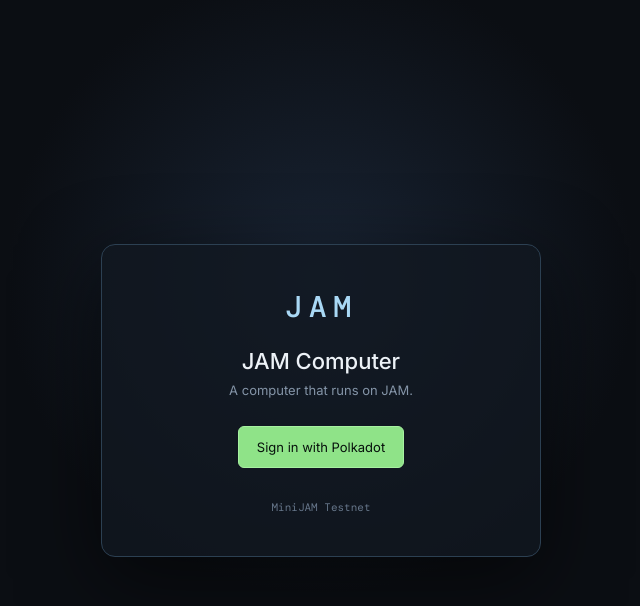
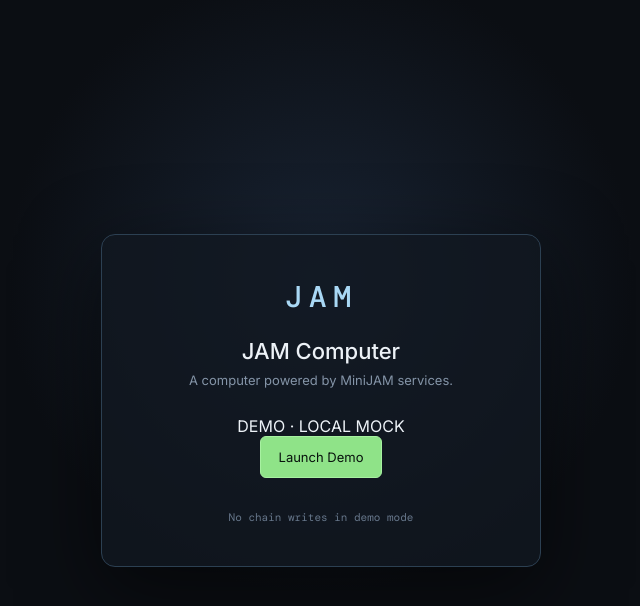
Before and after one commit to ArcheLabs/jam-os, a React (Vite) app: page / in a window 1280 px wide. Shown: the top 606 px of the page, without its empty margins (319-959 px from the left). Built offline with nearby package versions, Linux system fonts and the light colour scheme.

Commit message:
feat: sharpen JAM Computer launch flow

```diff
--- a/src/boot/BootScreen.tsx
+++ b/src/boot/BootScreen.tsx
@@ -7,8 +7,10 @@
   network: "JAM Network",
 };
 
-export function BootScreen({ phase, networkName, progress, error, onSignIn, onRetry }: { phase: "boot" | "login" | "provisioning" | "error"; networkName: string; progress: ProvisionProgress[]; error?: string; onSignIn: () => void; onRetry: () => void }) {
+export function BootScreen({ phase, mode, networkName, progress, error, onSignIn, onRetry }: { phase: "boot" | "login" | "provisioning" | "error"; mode: "mock" | "live"; networkName: string; progress: ProvisionProgress[]; error?: string; onSignIn: () => void; onRetry: () => void }) {
   if (phase === "boot") return <main className="boot-screen"><div className="boot-loader"><span className="boot-logo">JAM</span><span>Starting JAM Computer…</span></div></main>;
-  if (phase === "login") return <main className="boot-screen"><section className="login-card"><div className="login-brand">JAM</div><h1>JAM Computer</h1><p>A computer that runs on JAM.</p><button className="login-button" onClick={onSignIn}>Sign in with Polkadot</button><small>{networkName}</small></section></main>;
-  return <main className="boot-screen"><section className="provision-card"><div className="login-brand">JAM</div><h1>{phase === "error" ? "Computer setup paused" : "Setting up your JAM Computer…"}</h1>{phase === "error" ? <><p className="error-text">{error || "Unable to start JAM Computer."}</p><button className="login-button" onClick={onRetry}>Try again</button></> : <div className="provision-list">{(["account", "computer", "filesystem", "network"] as ProvisionStep[]).map((step) => { const item = progress.find((entry) => entry.step === step); return <div className="provision-row" key={step}><span className={item?.status === "done" ? "provision-check done" : "provision-check"}>{item?.status === "done" ? "✓" : "●"}</span><span>{labels[step]}</span><small>{item?.detail || (item?.status === "active" ? "Working…" : "Waiting…")}</small></div>; })}</div>}</section></main>;
+
+  if (phase === "login") return <main className="boot-screen"><section className="login-card"><div className="login-brand">JAM</div><h1>JAM Computer</h1><p>A computer powered by MiniJAM services.</p><div className="mode-badge">{mode === "live" ? "LIVE · MINIJAM" : "DEMO · LOCAL MOCK"}</div><button className="login-button" onClick={onSignIn}>{mode === "live" ? "Start JAM Computer" : "Launch Demo"}</button><small>{mode === "live" ? networkName : "No chain writes in demo mode"}</small></section></main>;
+
+  return <main className="boot-screen"><section className="provision-card"><div className="login-brand">JAM</div><h1>{phase === "error" ? "JAM Computer could not start" : mode === "live" ? "Connecting to MiniJAM…" : "Preparing demo computer…"}</h1>{phase === "error" ? <><p className="error-text">{error || "Unable to start JAM Computer."}</p><button className="login-button" onClick={onRetry}>Try again</button></> : <div className="provision-list">{(["account", "computer", "filesystem", "network"] as ProvisionStep[]).map((step) => { const item = progress.find((entry) => entry.step === step); return <div className="provision-row" key={step}><span className={item?.status === "done" ? "provision-check done" : "provision-check"}>{item?.status === "done" ? "✓" : "●"}</span><span>{labels[step]}</span><small>{item?.detail || (item?.status === "active" ? "Working…" : "Waiting…")}</small></div>; })}</div>}</section></main>;
 }
```
